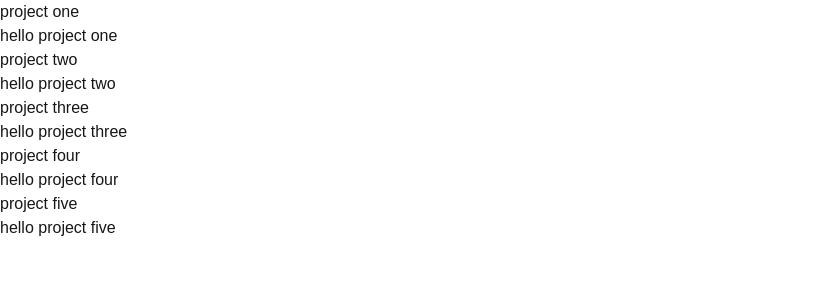
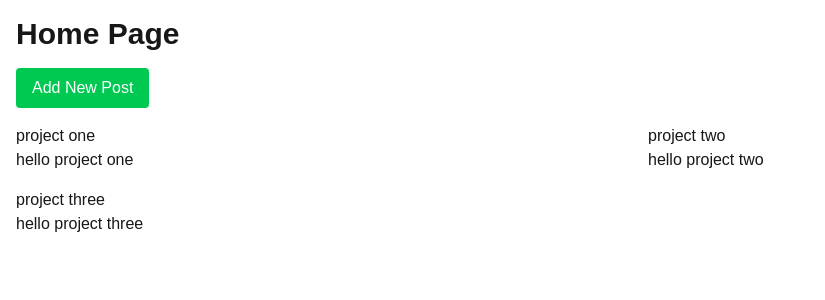
Before and after one commit to Ahmedabdalnaser2010/alx-project-0x02-setup, a Next.js app in the folder alx-project-0x02/: page /home in a window 1280 px wide. Shown: the top 300 px of the page, without its empty margins (0-825 px from the left). Built offline with nearby package versions, Linux system fonts and the light colour scheme.

Commit message:
task three

```diff
--- /dev/null
+++ b/alx-project-0x02/components/common/PostModal.tsx
@@ -0,0 +1,32 @@
+import { CardProps, ModalProps } from '@/interfaces'
+import React, { useState } from 'react'
+
+const PostModal: React.FC<ModalProps> = ({ onClose, isOpen, onSubmit }) => {
+
+    const [post, setPost] = useState<CardProps>({
+        title: "", content: ""
+    })
+
+    if (!isOpen) return null
+
+    const handleSubmit = (e: React.FormEvent) => {
+        e.preventDefault()
+        onSubmit(post.title, post.content)
+        onClose()
+
+
+    }
+
+    return (
+        <form onSubmit={handleSubmit}>
+            <label htmlFor="title">title</label>
+            <input type="text" id='title' name='title' value={post.title} onChange={(e) => setPost({ ...post, title: e.target.value })} />
+            <label htmlFor="content">content</label>
+            <input type="text" id='content' name='content' value={post.content} onChange={(e) => setPost({ ...post, content: e.target.value })} />
+            <button type='button' onClick={onClose}>Cancel</button>
+            <button type='submit'>Submit</button>
+        </form>
+    )
+}
+
+export default PostModal
--- a/alx-project-0x02/interfaces/index.ts
+++ b/alx-project-0x02/interfaces/index.ts
@@ -4,3 +4,9 @@ export interface CardProps {
     content: string
 
 }
+
+export interface ModalProps {
+    isOpen: boolean;
+    onSubmit: (title: string, content: string) => void
+    onClose: () => void
+}
--- a/alx-project-0x02/pages/home.tsx
+++ b/alx-project-0x02/pages/home.tsx
@@ -1,15 +1,46 @@
 import Card from '@/components/common/Card'
-import React from 'react'
+import PostModal from '@/components/common/PostModal'
+import React, { useState } from 'react'
 
 const home = () => {
+
+    const [isModalOpened, setIsModalOpened] = useState(false)
+    const [postcontent, setPostContent] = useState([
+        {
+            title: 'project one', content: 'hello project one'
+        },
+        {
+            title: 'project two', content: 'hello project two'
+
+        },
+        {
+            title: 'project three', content: 'hello project three'
+        }
+    ])
+    const handleAddPost = (title: string, content: string) => {
+        setPostContent([...postcontent, { title, content }])
+    }
+
     return (
-        <h1>
-            <Card title='project one' content='hello project one' />
-            <Card title='project two' content='hello project two' />
-            <Card title='project three' content='hello project three' />
-            <Card title='project four' content='hello project four' />
-            <Card title='project five' content='hello project five' />
-        </h1>
+        <div className="p-4">
+            <h1 className="text-3xl font-bold mb-4">Home Page</h1>
+            <button
+                onClick={() => setIsModalOpened(true)}
+                className="mb-4 px-4 py-2 bg-green-500 text-white rounded"
+            >
+                Add New Post
+            </button>
+            <div className="grid grid-cols-1 md:grid-cols-2 gap-4">
+                {postcontent.map((post, index) => (
+                    <Card key={index} title={post.title} content={post.content} />
+                ))}
+            </div>
+            <PostModal
+                isOpen={isModalOpened}
+                onClose={() => setIsModalOpened(false)}
+                onSubmit={handleAddPost}
+            />
+        </div>
     )
 }
 
```
Also changed, not shown: 1 other file (tests, documents, lock files or other folders).
